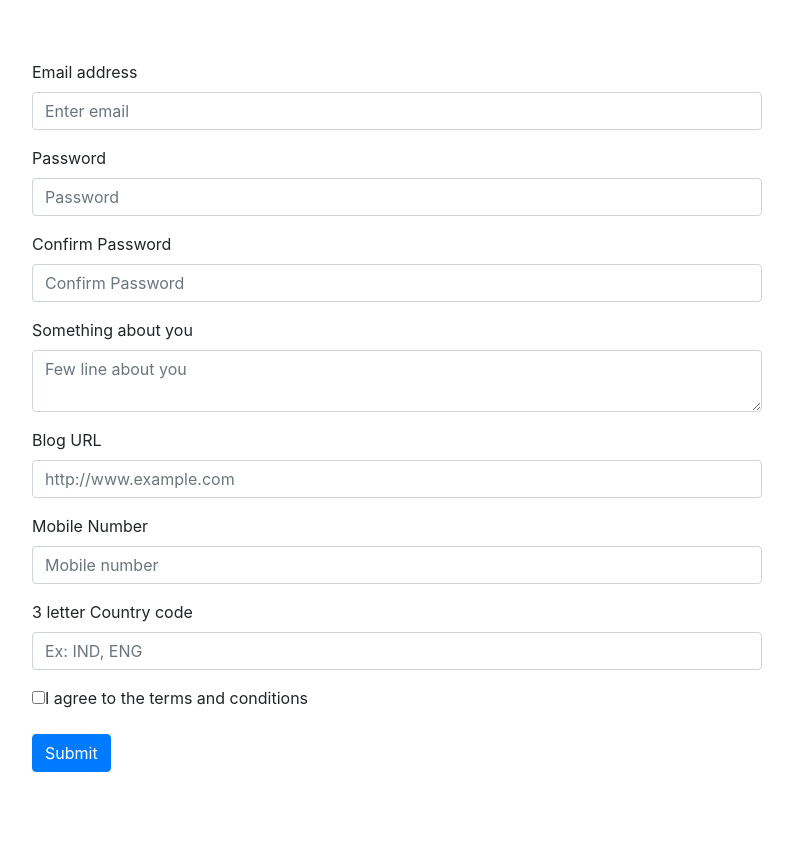
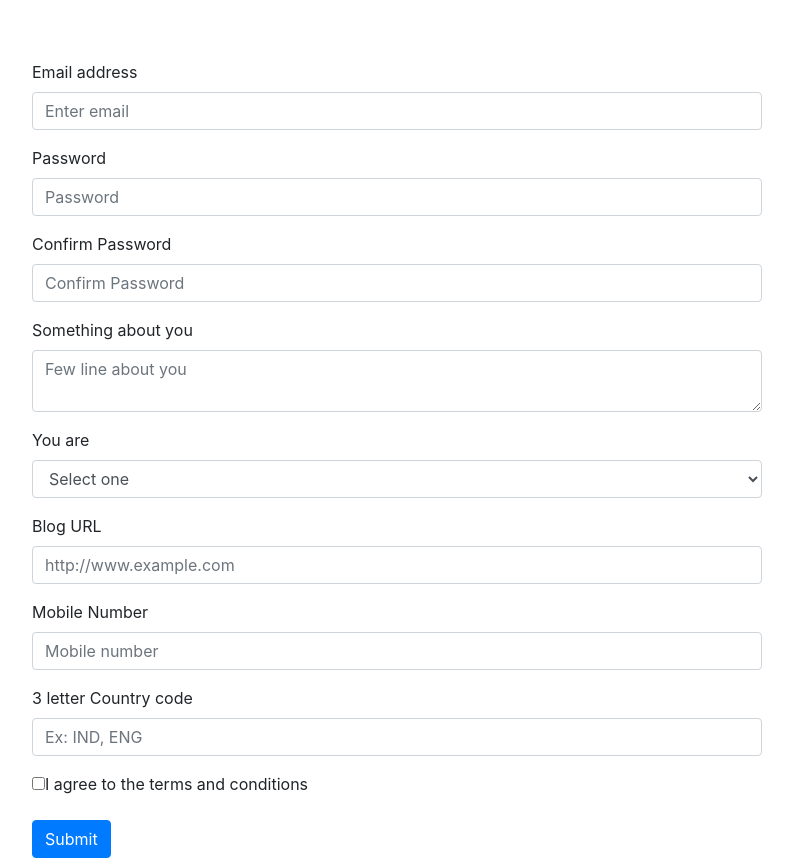
Before and after one commit to ameerthehacker/jquery-simple-validator, a website: page src/index.html in a window 1280 px wide. Shown: the whole page, without its empty margins (243-1036 px from the left). Before the commit the page ends 800 px from the top, so only its background shows below. Drawn offline with nearby package versions, Linux system fonts and the light colour scheme; files that its build step writes are made by us from their sources.

Commit message:
Add validations for select :white_check_mark:

```diff
--- a/src/index.html
+++ b/src/index.html
@@ -42,6 +42,18 @@
             <textarea id="exampleTextarea1" class="form-control" placeholder="Few line about you" required></textarea>
           </div>
           <div class="form-group">
+            <label for="exampleInputSelect1">You are</label>
+            <select class="form-control" required>
+              <option value="">Select one</option>
+              <option value="Student">
+                Student
+              </option>
+              <option value="Working">
+                Working
+              </option>
+            </select>
+          </div>
+          <div class="form-group">
             <label for="exampleURL1">Blog URL</label>
             <input type="url" class="form-control" id="exampleURL1" placeholder="http://www.example.com" required>
           </div>
--- a/src/js/validator.js
+++ b/src/js/validator.js
@@ -23,7 +23,7 @@ export const validateForms = () => {
 const validateForm = form => {
   // Get all the inputs in the form
   const inputs = $(form)
-    .find("input, textarea")
+    .find("input, textarea, select")
     .toArray();
   validateInputs(inputs);
   // Check during form submission and prevent if invalid
```
